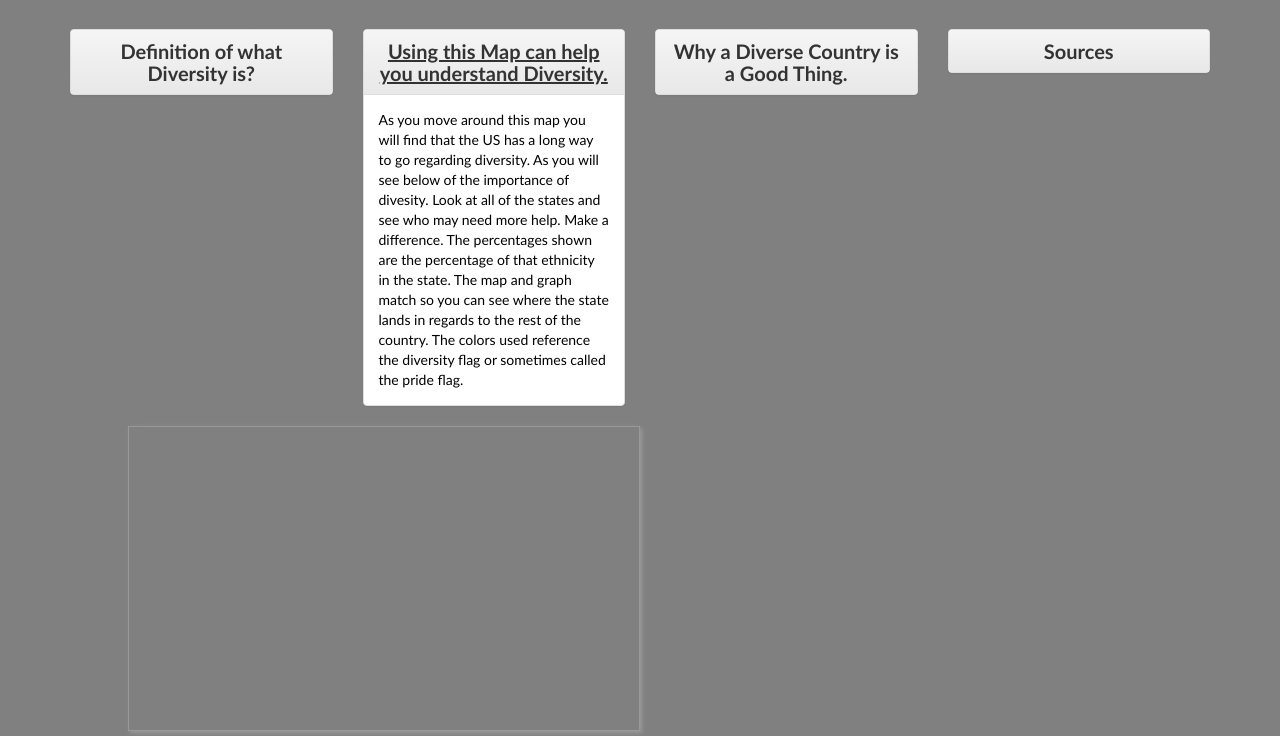
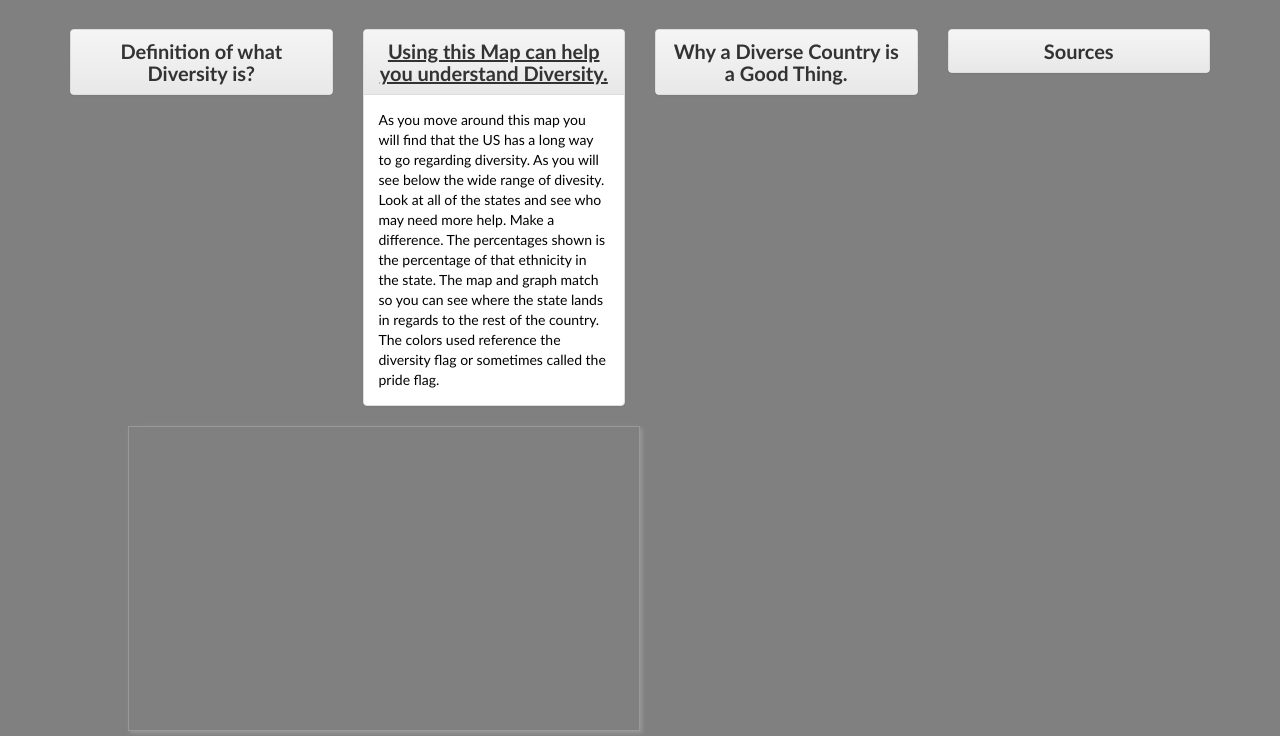
Before and after one commit to mpgoettl/L2geog575, a plain HTML site: page index.html in a window 1280 px wide. Both pictures are taken after a click on the link "Using this Map can help you understand Diversity.". Shown: the part 146-882 px from the top of the page. Drawn offline with Linux system fonts and the light colour scheme; no server answers.

Commit message:
Update index.html

```diff
--- a/index.html
+++ b/index.html
@@ -83,8 +83,8 @@
 
 		  <div id = "collapseTwo" class = "panel-collapse collapse">
 			 <div class = "panel-body">
-				As you move around this map you will find that the US has a long way to go regarding diversity.  As you will see below of the importance of divesity.
-				Look at all of the states and see who may need more help.  Make a difference.  The percentages shown are the percentage of that ethnicity in the state.  The map and graph match so you can see where the state lands in regards to the rest of the country.  The colors used reference the diversity flag or sometimes called the pride flag.
+				As you move around this map you will find that the US has a long way to go regarding diversity.  As you will see below the wide range of divesity.
+				Look at all of the states and see who may need more help.  Make a difference.  The percentages shown is the percentage of that ethnicity in the state.  The map and graph match so you can see where the state lands in regards to the rest of the country.  The colors used reference the diversity flag or sometimes called the pride flag.
 			 </div>
 		  </div>
 
```
